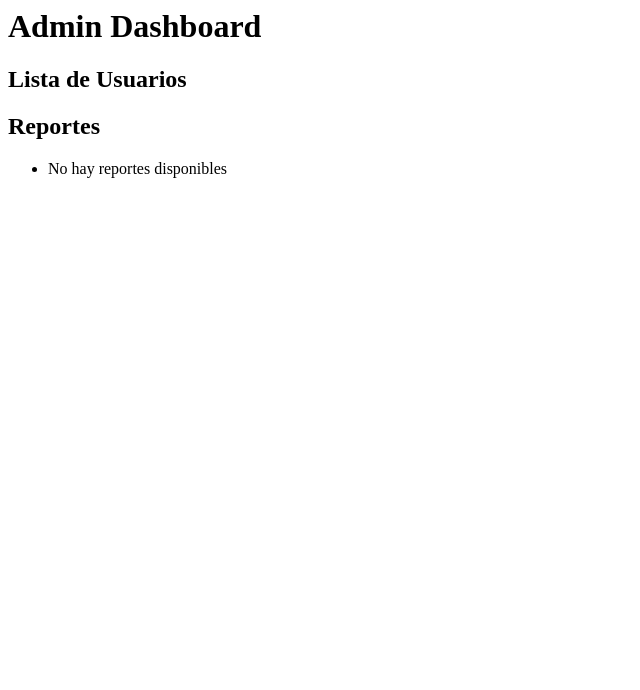
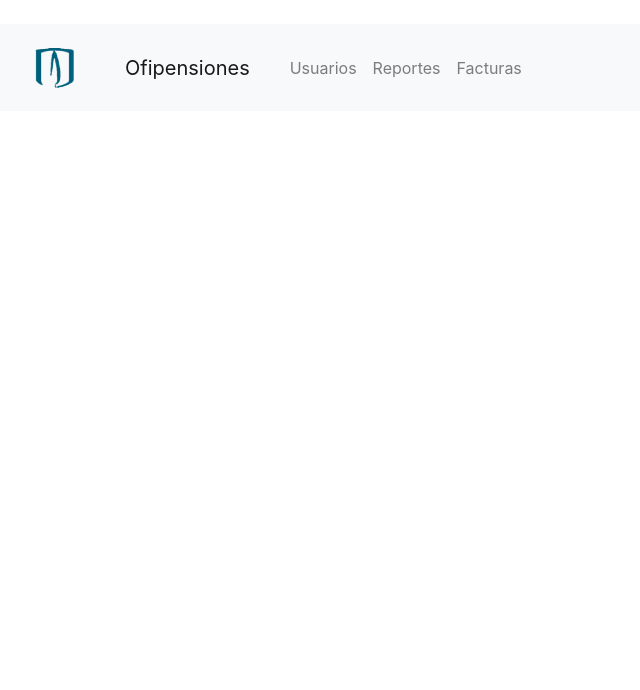
Before and after one commit to ISIS2503/ISIS2503-MonitoringApp, a Django app: page /admin_dashboard/ in a window 1280 px wide. Shown: the top 690 px of the page, without its empty margins (0-640 px from the left). Run offline with Django 3.2, Linux system fonts and the light colour scheme; data that the repository does not hold is empty; some libraries are stand-ins or nearby versions.

Commit message:
facturas suauario surve, flata admin

```diff
--- a/monitoring/settings.py
+++ b/monitoring/settings.py
@@ -40,6 +40,7 @@ INSTALLED_APPS = [
     'usuarios',
     'reportes',
     'cursos',
+    'facturas'
 ]
 
 MIDDLEWARE = [
@@ -57,10 +58,7 @@ ROOT_URLCONF = 'monitoring.urls'
 TEMPLATES = [
     {
         'BACKEND': 'django.template.backends.django.DjangoTemplates',
-        'DIRS': [
-            # Asegúrate de que esta ruta apunte al directorio correcto
-            os.path.join(BASE_DIR, 'monitoring/templates'),
-        ],
+        'DIRS': [os.path.join(BASE_DIR, 'monitoring/templates')],
         'APP_DIRS': True,
         'OPTIONS': {
             'context_processors': [
--- a/monitoring/templates/admin_dashboard.html
+++ b/monitoring/templates/admin_dashboard.html
@@ -1,17 +1,56 @@
-<h1>Admin Dashboard</h1>
+<!DOCTYPE html>
+<html>
+    <head>
+        <link rel="stylesheet" href="https://stackpath.bootstrapcdn.com/bootstrap/4.1.3/css/bootstrap.min.css" integrity="sha384-MCw98/SFnGE8fJT3GXwEOngsV7Zt27NXFoaoApmYm81iuXoPkFOJwJ8ERdknLPMO" crossorigin="anonymous">
+        <script src="https://stackpath.bootstrapcdn.com/bootstrap/4.1.3/js/bootstrap.min.js" integrity="sha384-ChfqqxuZUCnJSK3+MXmPNIyE6ZbWh2IMqE241rYiqJxyMiZ6OW/JmZQ5stwEULTy" crossorigin="anonymous"></script>
+        <meta name="viewport" content="width=device-width, initial-scale=1.0">
+        {% block head %}
+        <title>ISIS2503</title>
+        {% endblock %}
+    </head>
+    <body>
+        <br>
+        <nav class="navbar navbar-expand-lg navbar-light bg-light">
 
-<h2>Lista de Usuarios</h2>
-<ul>
-  {% for usuario in usuarios %}
-    <li>{{ usuario.nombre }} - {{ usuario.tipoUsuario }}</li>
-  {% endfor %}
-</ul>
+            <nav class="navbar navbar-light bg-light">
+                <a class="navbar-brand" href="/">
+                <img src="/static/media/logo.png" width="45" height="45" alt="">
+                </a>
+            </nav>
 
-<h2>Reportes</h2>
-<ul>
-  {% for report in reports %}
-    <li>{{ report.title }} - {{ report.details }}</li>
-  {% empty %}
-    <li>No hay reportes disponibles</li>
-  {% endfor %}
-</ul>
+          <nav class="navbar navbar-light bg-light">
+              <a class="navbar-brand" href="/">
+                  Ofipensiones
+              </a>
+          </nav>
+
+
+          <div class="collapse navbar-collapse" id="navbarSupportedContent">
+            <ul class="navbar-nav mr-auto">
+                <li class="nav-item">
+                    <li class="nav-item">
+                        <a class="nav-link" href="/usuarios/">Usuarios</a>
+                    </li>
+                    <a class="nav-link" href="/reportes/">Reportes</a>
+                </li>
+                <li class="nav-item">
+                    <a class="nav-link" href="/facturas/">Facturas</a>
+                </li>
+            </ul>
+
+          </div>
+        </nav>
+
+
+        <main>
+          <div class="container" style="min-height: 580px;">
+          {% block content %}
+          {% endblock %}
+          </div>
+        </main>
+
+    </body>
+
+
+
+</html>
--- a/usuarios/urls.py
+++ b/usuarios/urls.py
@@ -2,10 +2,10 @@ from django.urls import path
 from . import views
 
 urlpatterns = [
+    path('list/', views.usuario_list, name='usuarioList'),
     path('login/', views.login_view, name='login'),
     path('logout/', views.logout_view, name='logout'),
     path('create/', views.usuario_create, name='usuarioCreate'),
-    path('list/', views.usuario_list, name='usuarioList'),
     path('admin_dashboard/', views.admin_dashboard, name='admin_dashboard'),
-    path('user_reports/', views.user_reports, name='user_reports'),
+    path('user_reports/', views.user_reports, name='user_reports')
 ]
```
Also changed, not shown: usuarios/templates/Usuario/login.html (deleted, +0 -16 lines), facturas/templates/facturas/buscar_reportes.html (renamed from facturas/templates/facturas/buscar_reporte.html).
